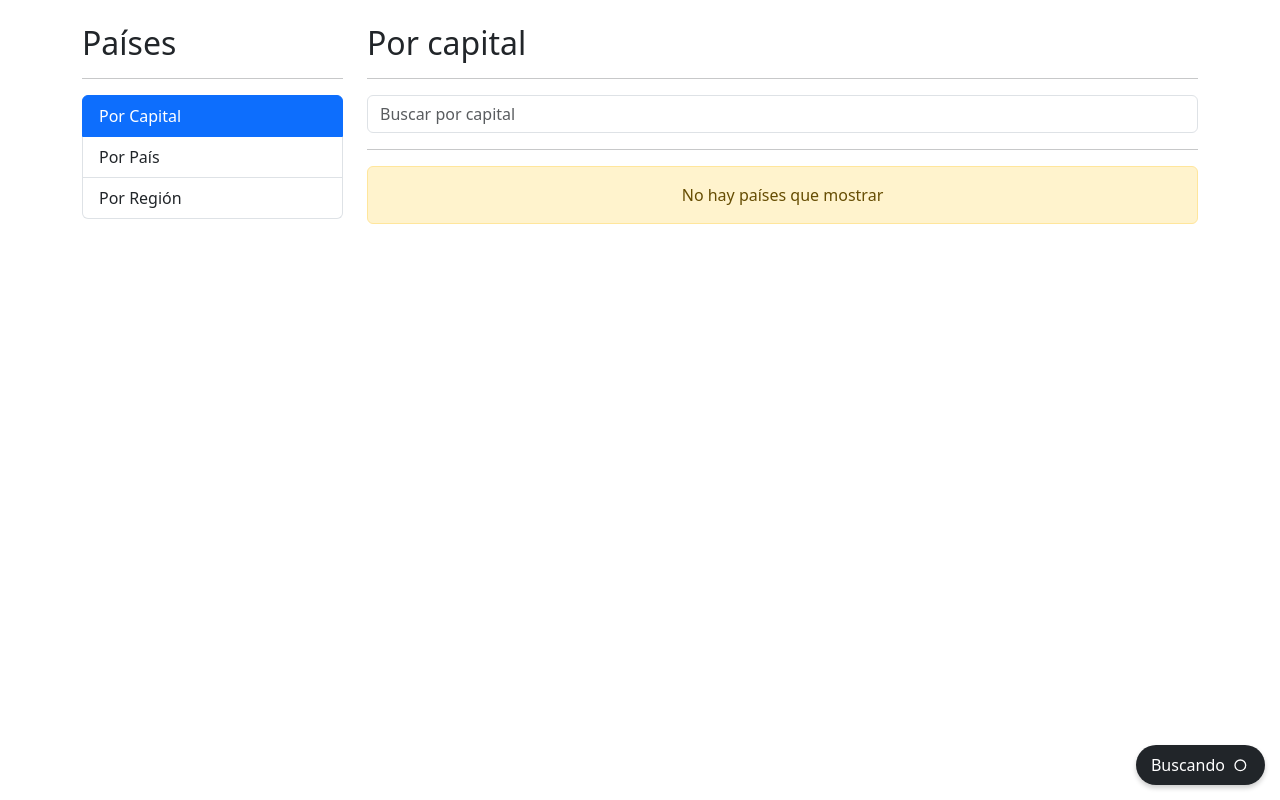
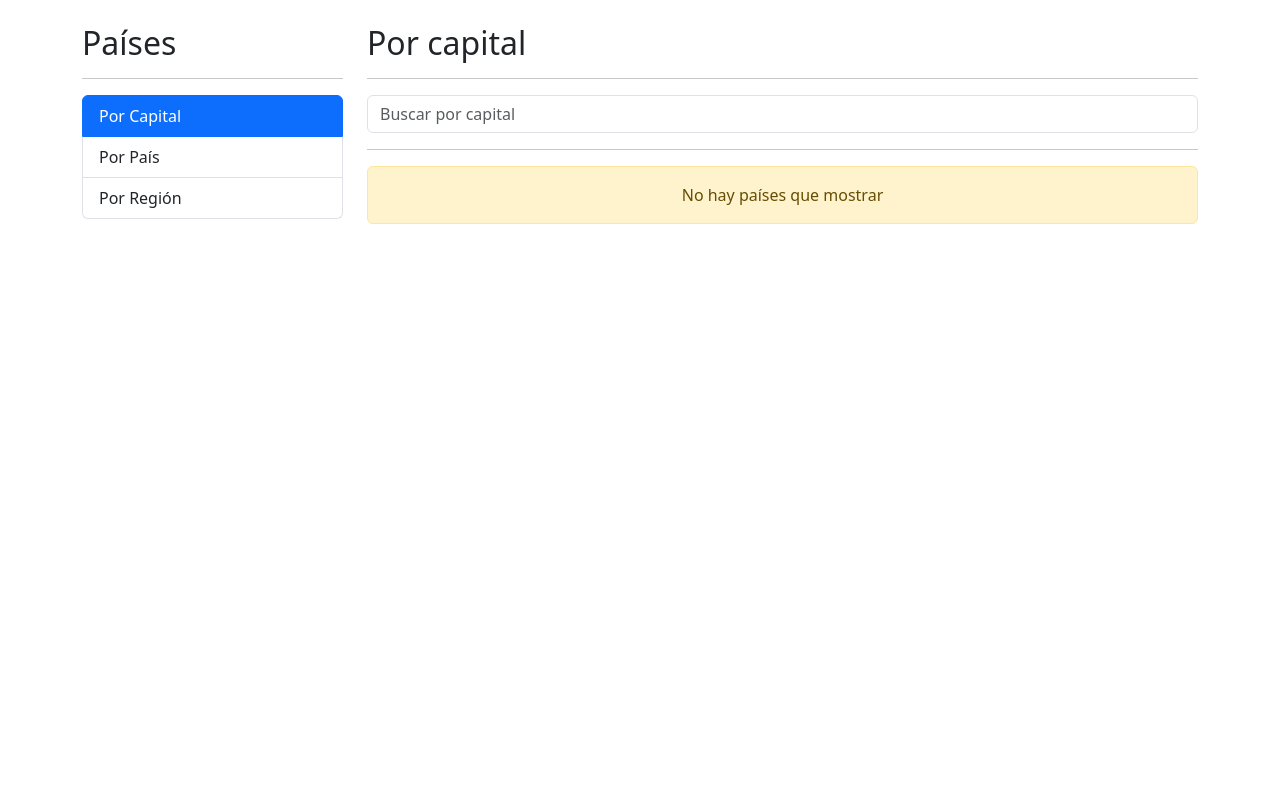
Before and after one commit to rmburrueco/04-countryApp, an Angular app: page /countries/by-capital in a window 1280 px wide. Built offline with nearby package versions, Linux system fonts and the light colour scheme.

Commit message:
Bandera para mostrar el spinner

```diff
--- a/src/app/countries/pages/by-capital-page/by-capital-page.component.html
+++ b/src/app/countries/pages/by-capital-page/by-capital-page.component.html
@@ -15,7 +15,7 @@
 <div class="row">
   <div class="col">
     <hr>
-    <shared-loading-spinner></shared-loading-spinner>
+    <shared-loading-spinner *ngIf="isLoading"></shared-loading-spinner>
     <countries-table [countries]="countries" ></countries-table>
   </div>
 </div>
```
